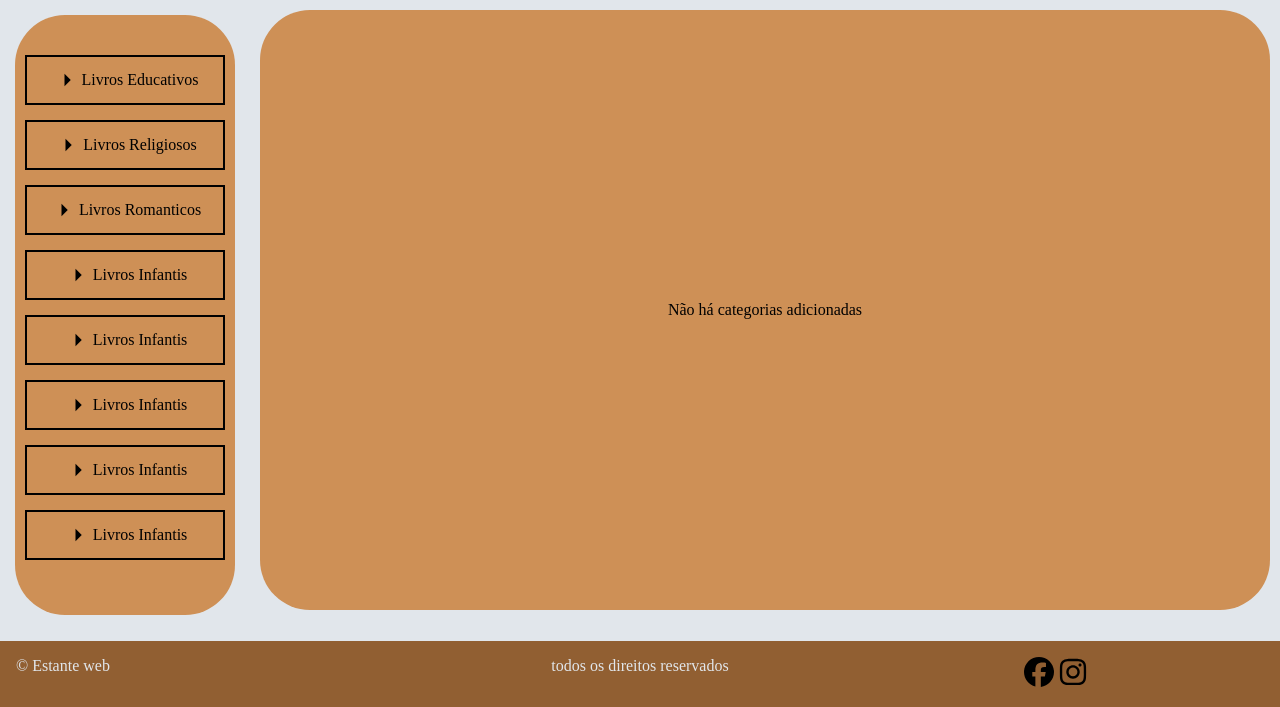
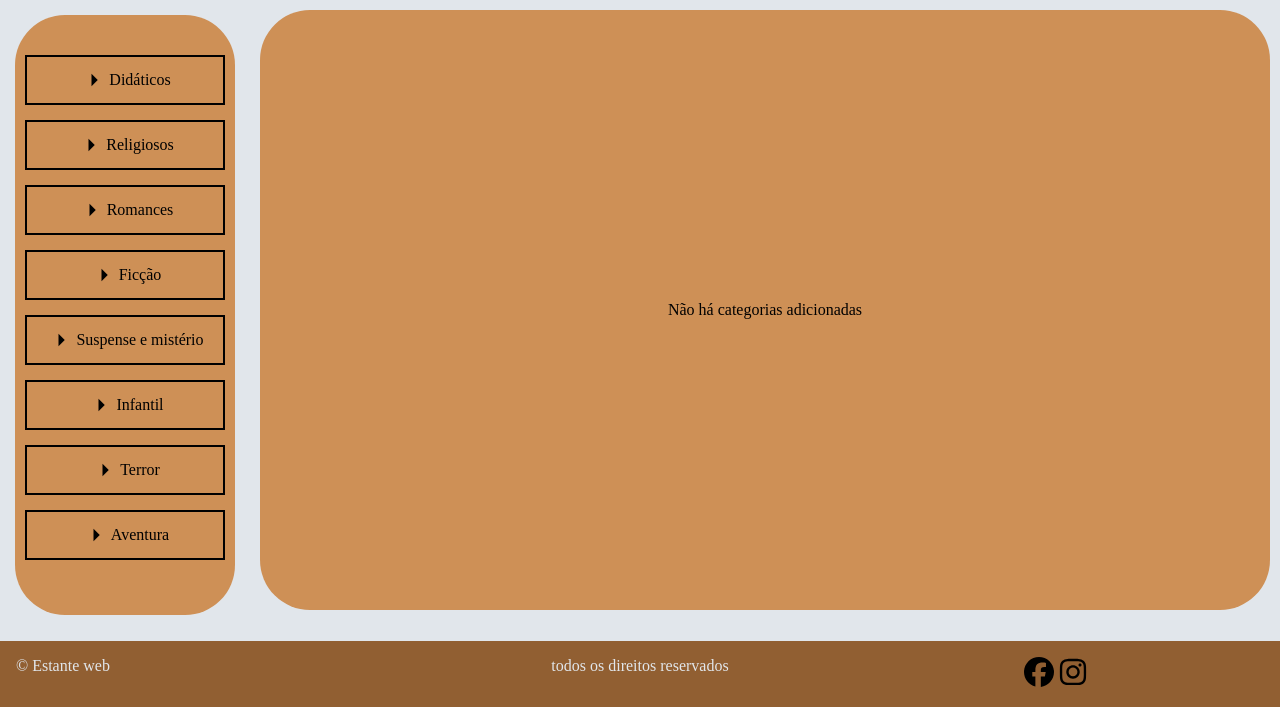
Before and after one commit to jeanneps/estante-web-em-casa, a PHP site: page /views/favoritos.html in a window 1280 px wide. Shown: the part 93-800 px from the top of the page. Run offline with PHP 8.4, Linux system fonts and the light colour scheme.

Commit message:
atualizado detalhes de favoritos

```diff
--- a/css/style.css
+++ b/css/style.css
@@ -383,11 +383,11 @@
     border: 2px solid #000;
     width: 350px;
     height: 70px;
-    padding: 10px;
-    margin-bottom: 30px
-
+    margin-bottom: 10px;
+    display: flex;
+    justify-content:space-evenly;
+    align-items: center;
 }
-
 .adicionar_categorias {
     box-sizing: border-box;
     display: flex;
--- a/views/favoritos.html
+++ b/views/favoritos.html
@@ -36,21 +36,21 @@
     <main class="favoritos">
         <div class="container">
 
-            <div class="conteiner2"><img src="../imgs/seta.svg" alt="" width="30px" height="30px">Livros Educativos
+            <div class="conteiner2"><img src="../imgs/seta.svg" alt="" width="30px" height="30px">Didáticos
             </div>
-            <div class="conteiner2"><img src="../imgs/seta.svg" alt="" width="30px" height="30px">Livros Religiosos
+            <div class="conteiner2"><img src="../imgs/seta.svg" alt="" width="30px" height="30px">Religiosos
             </div>
-            <div class="conteiner2"><img src="../imgs/seta.svg" alt="" width="30px" height="30px">Livros Romanticos
+            <div class="conteiner2"><img src="../imgs/seta.svg" alt="" width="30px" height="30px">Romances
             </div>
-            <div class="conteiner2"><img src="../imgs/seta.svg" alt="" width="30px" height="30px">Livros Infantis
+            <div class="conteiner2"><img src="../imgs/seta.svg" alt="" width="30px" height="30px">Ficção
             </div>
-            <div class="conteiner2"><img src="../imgs/seta.svg" alt="" width="30px" height="30px">Livros Infantis
+            <div class="conteiner2"><img src="../imgs/seta.svg" alt="" width="30px" height="30px">Suspense e mistério
             </div>
-            <div class="conteiner2"><img src="../imgs/seta.svg" alt="" width="30px" height="30px">Livros Infantis
+            <div class="conteiner2"><img src="../imgs/seta.svg" alt="" width="30px" height="30px">Infantil
             </div>
-            <div class="conteiner2"><img src="../imgs/seta.svg" alt="" width="30px" height="30px">Livros Infantis
+            <div class="conteiner2"><img src="../imgs/seta.svg" alt="" width="30px" height="30px">Terror
             </div>
-            <div class="conteiner2"><img src="../imgs/seta.svg" alt="" width="30px" height="30px">Livros Infantis
+            <div class="conteiner2"><img src="../imgs/seta.svg" alt="" width="30px" height="30px">Aventura
             </div>
 
 
--- a/views/quem_somos.html
+++ b/views/quem_somos.html
@@ -16,6 +16,7 @@
             <h1>Estante Web</h1>
 
             <form action="">
+                <label for="buscar"></label>
                 <input type="search" name="busca" id="busca" style="width: 200px; height: 25px;">
             </form>
 
```
